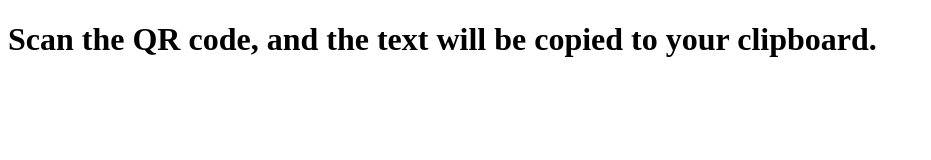
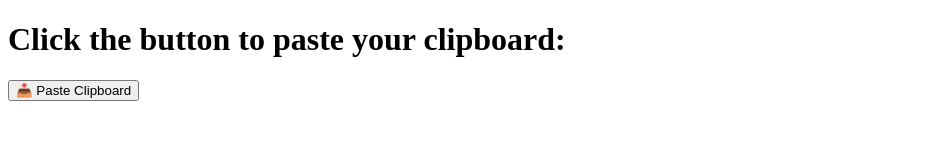
Before and after one commit to robsek12/qrcode, a plain HTML site: page index.html in a window 1280 px wide. Shown: the whole page, without its empty margins (0-931 px from the left). Drawn offline with Linux system fonts and the light colour scheme.

Commit message:
Update index.html

```diff
--- a/index.html
+++ b/index.html
@@ -1,22 +1,22 @@
 <!DOCTYPE html>
 <html lang="en">
 <head>
-    <meta charset="UTF-8">
-    <meta name="viewport" content="width=device-width, initial-scale=1.0">
-    <title>Clipboard Copy</title>
-    <script>
-        // This function will copy the text to the clipboard
-        window.onload = function() {
-            const textToCopy = "This is the text to be copied!";
-            navigator.clipboard.writeText(textToCopy).then(function() {
-                alert('Text copied to clipboard!');
-            }).catch(function(error) {
-                console.error('Error copying text: ', error);
-            });
-        };
-    </script>
+  <meta charset="UTF-8">
+  <title>Paste from Clipboard</title>
+  <script>
+    async function pasteClipboard() {
+      try {
+        const text = await navigator.clipboard.readText();
+        document.getElementById('output').innerText = "📋 Your clipboard: " + text;
+      } catch (err) {
+        alert("Failed to read clipboard: " + err);
+      }
+    }
+  </script>
 </head>
 <body>
-    <h1>Scan the QR code, and the text will be copied to your clipboard.</h1>
+  <h1>Click the button to paste your clipboard:</h1>
+  <button onclick="pasteClipboard()">📥 Paste Clipboard</button>
+  <p id="output" style="font-weight: bold; margin-top: 20px;"></p>
 </body>
 </html>
```
